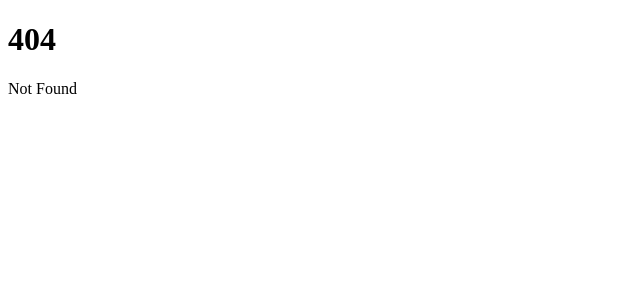
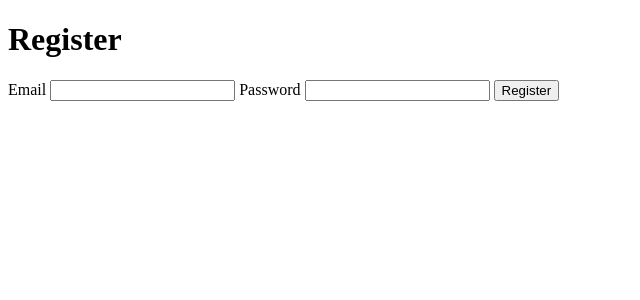
Before and after one commit to CoffeeMonkeys/WorkCoffee, a SvelteKit app: page /register in a window 1280 px wide. Before the commit this address had no page. Shown: the top 300 px of the page, without its empty margins (0-640 px from the left). Built offline with nearby package versions, Linux system fonts and the light colour scheme.

Commit message:
added route

```diff
--- /dev/null
+++ b/src/routes/register/+page.server.ts
@@ -0,0 +1,5 @@
+export const actions = {
+    register: async (req: any) => {
+        const formData = await req.formData();
+    },
+}
--- /dev/null
+++ b/src/routes/register/+page.svelte
@@ -0,0 +1,15 @@
+<script>
+</script>
+
+<h1>Register</h1>
+<form method="POST" action="?/register">
+	<label>
+		Email
+		<input name="email" type="email" />
+	</label>
+	<label>
+		Password
+		<input name="password" type="password" />
+	</label>
+	<button>Register</button>
+</form>
```
Also changed, not shown: 1 other file (tests, documents, lock files or other folders).
